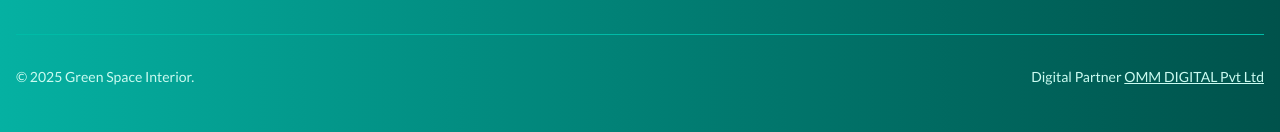
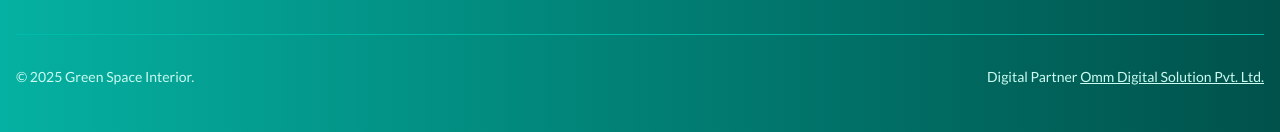
Before and after one commit to OmmDigi/GreenSpace, a Next.js app in the folder frontend/: page /customize-kitchens in a window 1280 px wide. Shown: the part 1555-1687 px from the top of the page. Built offline with nearby package versions, Linux system fonts and the light colour scheme.

Commit message:
add some mejor update update

```diff
--- a/frontend/components/AiComponents/Footer.tsx
+++ b/frontend/components/AiComponents/Footer.tsx
@@ -174,7 +174,7 @@ export default function Footer() {
               href="https://ommdigitalsolution.com/"
               className="underline"
             >
-              OMM DIGITAL Pvt Ltd
+              Omm Digital Solution Pvt. Ltd.
             </Link>
           </div>
         </div>
--- a/frontend/components/AiComponents/OurProjects.tsx
+++ b/frontend/components/AiComponents/OurProjects.tsx
@@ -19,6 +19,7 @@ import CustomLinkProgress from "../CustomLinkProgress";
 import { IProjects, PROJECTS } from "@/data/projects";
 import HandleCustomGalleryDialog from "../Dialogs/HandleCustomGalleryDialog";
 import OpenGetQuoteDialog from "../Utils/OpenGetQuoteDialog";
+import Link from "next/link";
 
 export default function OurProjects() {
   SwiperCore.use([Navigation, Pagination]);
@@ -207,12 +208,12 @@ export default function OurProjects() {
 
                         {/* Hover Content */}
                         <div className="absolute bottom-0 left-0 right-0 p-6 text-white transform translate-y-full group-hover:translate-y-0 transition-transform duration-300">
-                          <div className="flex items-center justify-between mb-2">
+                          <Link onClick={(e) => e.stopPropagation()} href={`/services/${item.service_id}`} className="flex items-center justify-between mb-2">
                             <span className="text-sm text-gray-200">
-                              {item.tag}
+                              Open {item.title} Service
                             </span>
                             <ArrowRight size={20} className="text-[#00776d]" />
-                          </div>
+                          </Link>
                         </div>
                       </div>
 
--- a/frontend/components/OurServices.tsx
+++ b/frontend/components/OurServices.tsx
@@ -47,6 +47,7 @@ export default function OurServices() {
             key={service.id}
             className="flex-center flex-col relative aspect-video min-h-[19rem] overflow-hidden max-sm:w-full z-10"
           >
+            <Link href={`/services/${service.id}`}>
               <Image
                 className="w-full h-full object-cover"
                 src={service.image}
@@ -54,6 +55,7 @@ export default function OurServices() {
                 height={1200}
                 width={1200}
               />
+            </Link>
             <div className="absolute bottom-0 right-0 left-0 flex items-end z-0 px-4 bg-gradient-to-t from-[#0000002f] to-[#0000008a]">
               <h2 className="font-[400] tracking-wider w-full text-lg text-white py-3.5">
                 {service.name}
```
Lines whose indentation alone changed are shown as unchanged.
